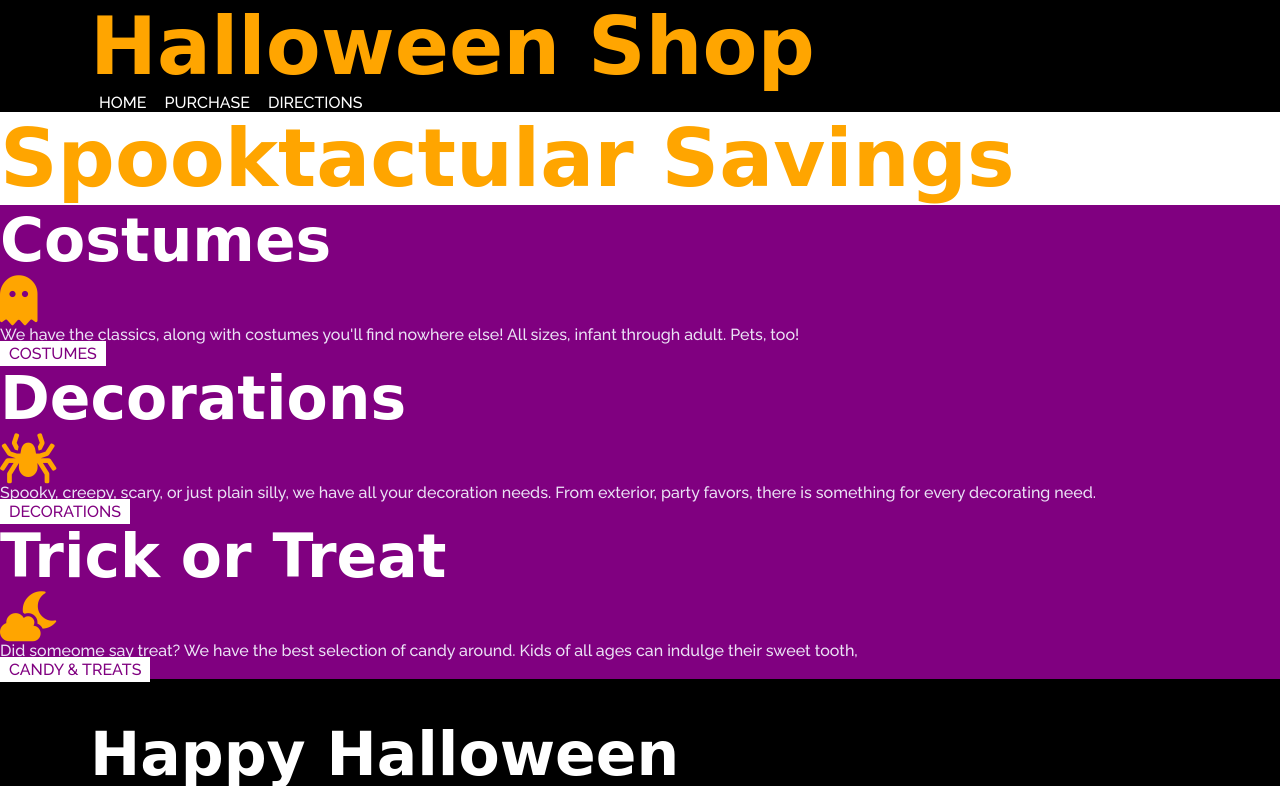
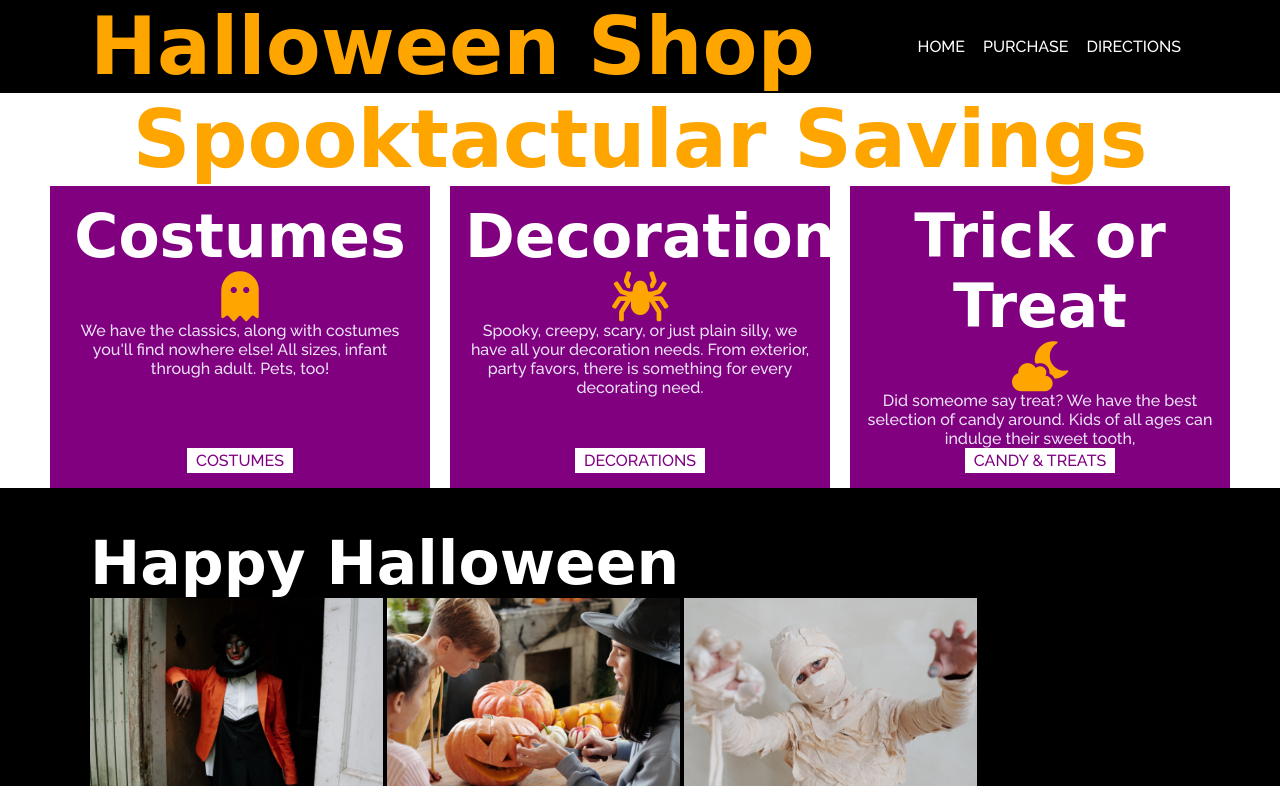
Before and after one commit to ShellyMeySurvive/Halloween, a plain HTML site: page index.html in a window 1280 px wide. Shown: the top 786 px of the page. Drawn offline with Linux system fonts and the light colour scheme; a web font is replaced by a local one.

Commit message:
each article

```diff
--- a/CSS/styles.css
+++ b/CSS/styles.css
@@ -9,25 +9,43 @@ font-family: 'Raleway', sans-serif; */
 header {
     background-color: black;
     padding: 0 90px;
+    display: flex;
+    justify-content: space-between;
+    flex-wrap: wrap;
 }
+
+nav{align-self: center;}
 nav a {
     color: white;
     text-decoration: none;
     text-transform: uppercase;
     padding: 3px 9px;
-
 }
 nav a:hover {
     color: orange;
 }
 article {
     background-color: purple;
+    width: 350px;
+    display: flex;
+    flex-direction: column;
+    padding: 15px;
+}
+article span {
+    flex-grow: 1;
+    text-align: center;
+}
+#features div{
+    display: flex;
+    column-gap: 20px;
+    justify-content: center;
+    flex-wrap: wrap;
+    row-gap: 20px;
 }
 h1 {
     font-family: 'Allison', cursive;
     font-size: 80px;
     color: orange;
-
 }
 h2 {
     font-family: 'Allison', cursive;
@@ -38,6 +56,7 @@ h3 {
     font-family: 'Allison', cursive;
     font-size: 80px;
     color: orange;
+    text-align: center ;
 }
 h4 {
     font-family: 'Allison', cursive;
@@ -65,6 +84,7 @@ article a {
     text-decoration: none;
     text-transform: uppercase;
     padding: 3px 9px;
+    align-self: center;
 }
 #gallery {
     background-color: black;
--- a/index.html
+++ b/index.html
@@ -20,35 +20,40 @@
 
         <nav><a href="#">HOME</a><a href="#">Purchase</a><a href="#">Directions</a></nav>
     </header>
-<section>
+<section id="features">
 
 <h3>Spooktactular Savings</h3>
 
-
+<div>
 <article>
-
+    <span>
     <h2>Costumes</h2>
     <i class="fas fa-ghost"></i>
     <p>We have the classics, along with costumes you'll find nowhere else! All sizes, infant through adult. Pets, too!</p>
+    </span>
     <a href="#">Costumes</a>
 </article>
 
 <article>
+    <span>
 
     <h2>Decorations</h2>
     <i class="fas fa-spider"></i>
      <p>Spooky, creepy, scary, or just plain silly, we have all your decoration needs. From exterior, party favors, there is something for every decorating need.</p>
+    </span>
     <a href="#">Decorations</a>
 </article>
 
 <article>
+    <span>
 
     <h2>Trick or Treat</h2>
     <i class="fas fa-cloud-moon"></i>
      <p>Did someome say treat? We have the best selection of candy around. Kids of all ages can indulge their sweet tooth,</p>
-    <a href="#">Candy & Treats</a>
+    </span>
+     <a href="#">Candy & Treats</a>
 </article>
-
+</div>
 
 </section>
 
```
